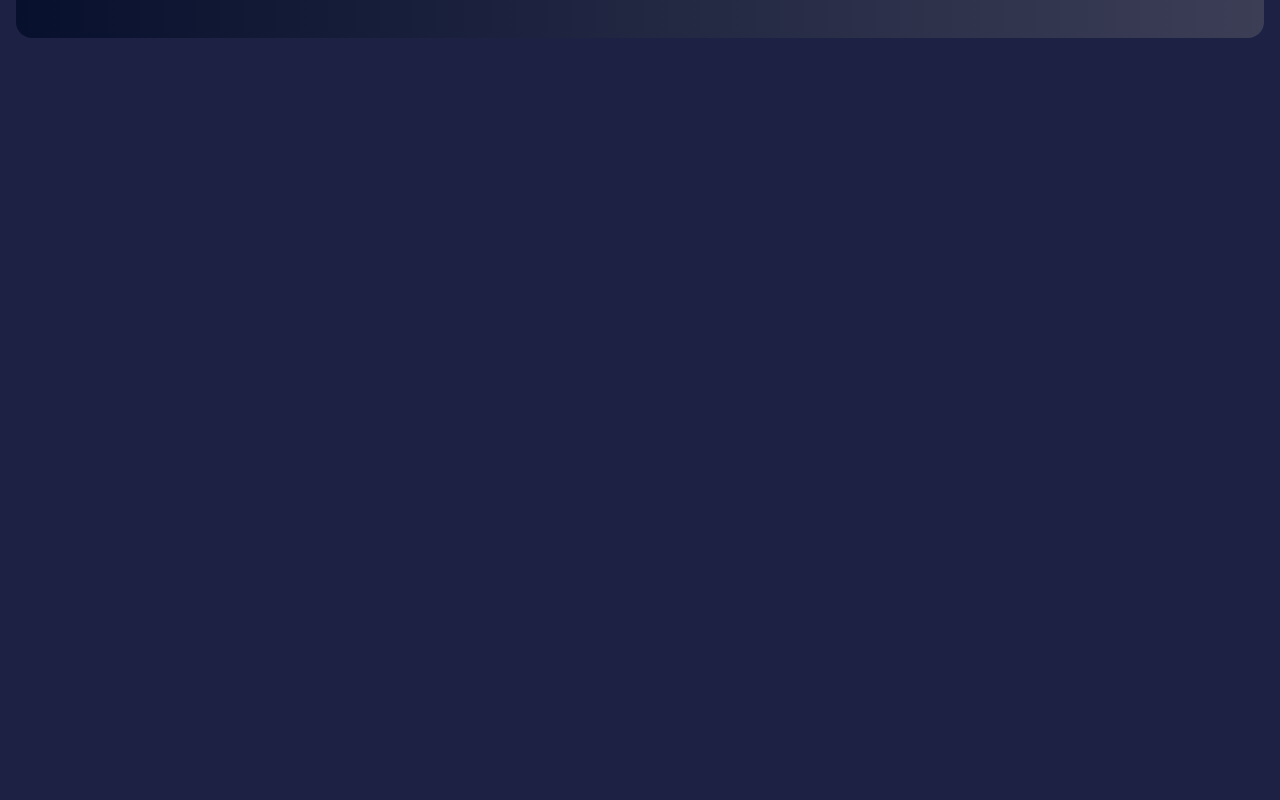
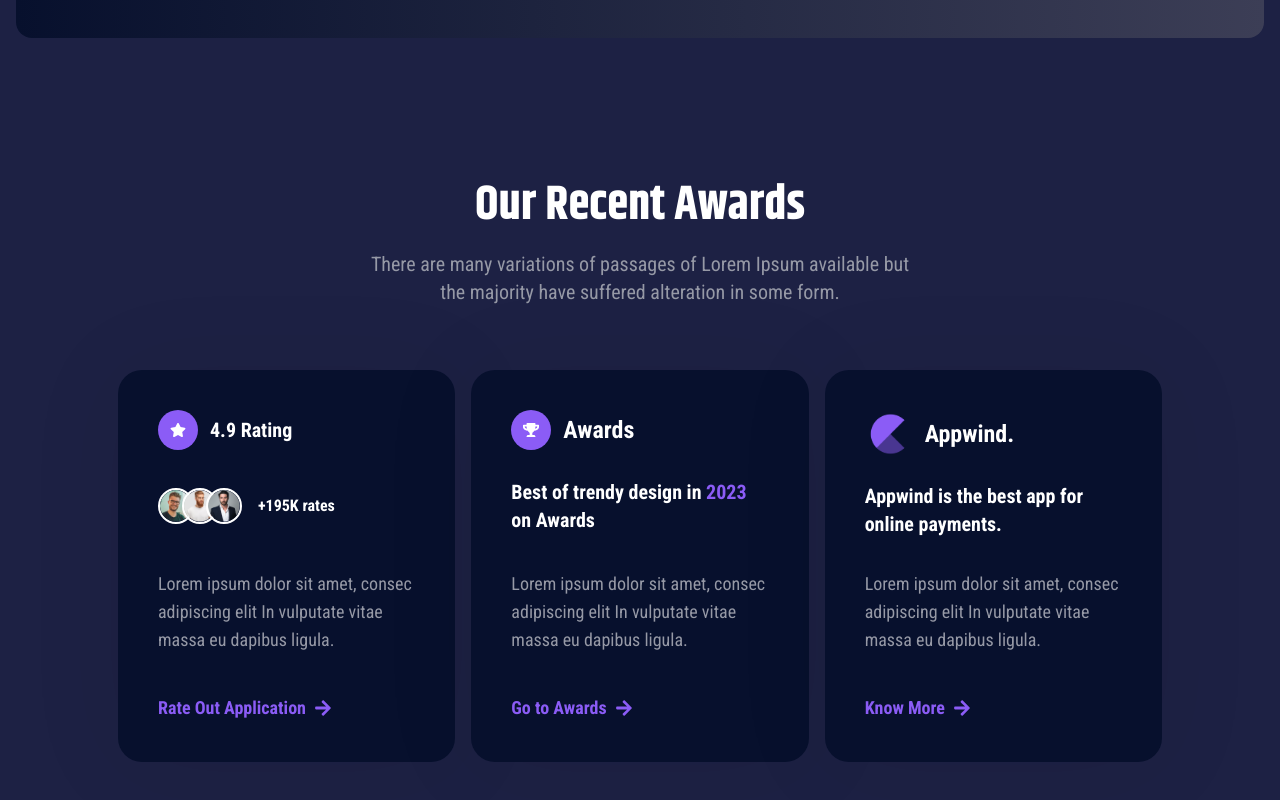
Before and after one commit to htuandev/appwind, a React (Create React App) app: page / in a window 1280 px wide. Shown: the part 686-1486 px from the top of the page. Before the commit the page ends 800 px from the top, so only its background shows below. Built offline with nearby package versions, Linux system fonts and the light colour scheme.

Commit message:
Features

```diff
--- a/src/App.js
+++ b/src/App.js
@@ -1,9 +1,11 @@
+import Features from './views/Features';
 import Hero from './views/Hero';
 
 function App() {
 	return (
 		<div className='App'>
 			<Hero />
+			<Features/>
 		</div>
 	);
 }
--- /dev/null
+++ b/src/views/Features.js
@@ -0,0 +1,100 @@
+import React from 'react';
+import {FaStar, FaArrowRight, FaTrophy} from 'react-icons/fa';
+
+export default function Features() {
+	return (
+		<section id='features'>
+			<div className=' box-screen mt-28'>
+				<div className=' flex px-4 justify-center'>
+					<div className=' px-4'>
+						<div className=' text-center mx-auto mb-16 max-w-[510px]'>
+							<div className='-mx-4'>
+								<h2 className=' text-main font-bold font-khand text-3xl sm:text-5xl mb-5'>Our Recent Awards</h2>
+								<p className='text-grey text-xl'>
+									There are many variations of passages of Lorem Ipsum available but the majority have suffered
+									alteration in some form.
+								</p>
+							</div>
+						</div>
+					</div>
+				</div>
+				<div className='grid grid-cols-1 md:grid-cols-2 xl:grid-cols-3 gap-y-6 gap-x-4 px-4 mb-8'>
+					<div className='flex flex-col justify-between rounded-3xl bg-white dark:bg-[#07102d] p-10 text-main shadow-[0_3px_100px_rgba(11,5,22,0.07)] sm:p-12 md:p-10 lg:p-12 xl:p-10 2xl:p-12'>
+						<div className='flex items-center mb-6'>
+							<div className='mr-3 text-white w-10 h-10 flex items-center justify-center bg-[#8b5cf6] rounded-full'>
+								<FaStar width='32' height='32' />
+							</div>
+							<span className='text-main text-xl font-bold'>4.9 Rating</span>
+						</div>
+						<div className='flex items-center mb-8'>
+							<div className='flex items-center'>
+								<img
+									src='./images/person-1.png'
+									alt='rating-person-1'
+									className=' w-9 rounded-full h-9 border-[2px] border-white'
+								/>
+								<img
+									src='./images/person-2.png'
+									alt='rating-person-2'
+									className=' w-9 rounded-full h-9 border-[2px] border-white -ml-3'
+								/>
+								<img
+									src='./images/person-3.png'
+									alt='rating-person-3'
+									className=' w-9 rounded-full h-9 border-[2px] border-white -ml-3'
+								/>
+							</div>
+							<span className='text-main font-bold inline-block pl-4'>+195K rates</span>
+						</div>
+						<div>
+							<p className='text-grey mb-10 text-lg'>
+								Lorem ipsum dolor sit amet, consec adipiscing elit In vulputate vitae massa eu dapibus ligula.
+							</p>
+							<span className='inline-flex items-center text-lg font-bold text-[#8b5cf6] gap-2 cursor-pointer hover:underline'>
+								Rate Out Application <FaArrowRight w='28' h='28' />
+							</span>
+						</div>
+					</div>
+					<div className='flex flex-col justify-between rounded-3xl bg-white dark:bg-[#07102d] p-10 text-main shadow-[0_3px_100px_rgba(11,5,22,0.07)] sm:p-12 md:p-10 lg:p-12 xl:p-10 2xl:p-12'>
+						<div className='flex items-center mb-6'>
+							<div className='mr-3 text-white w-10 h-10 flex items-center justify-center bg-[#8b5cf6] rounded-full'>
+								<FaTrophy />
+							</div>
+							<span className='text-main text-2xl font-bold'>Awards</span>
+						</div>
+						<div className='flex items-center mb-8'>
+							<span className='text-main text-xl font-bold'>
+								Best of trendy design in <span className='text-[#8b5cf6]'>2023</span> on Awards
+							</span>
+						</div>
+						<div>
+							<p className='text-grey mb-10 text-lg'>
+								Lorem ipsum dolor sit amet, consec adipiscing elit In vulputate vitae massa eu dapibus ligula.
+							</p>
+							<span className='inline-flex items-center text-lg font-bold text-[#8b5cf6] gap-2 cursor-pointer hover:underline'>
+								Go to Awards <FaArrowRight />
+							</span>
+						</div>
+					</div>
+					<div className='flex flex-col justify-between rounded-3xl bg-white dark:bg-[#07102d] p-10 text-main shadow-[0_3px_100px_rgba(11,5,22,0.07)] sm:p-12 md:p-10 lg:p-12 xl:p-10 2xl:p-12'>
+						<div className='flex items-center mb-6'>
+							<img src="/images/logo-icon.png" alt='logo' className='w-12 h-12 mr-3' />
+                            <span className='text-main text-2xl font-bold'>Appwind.</span>
+						</div>
+						<div className='flex items-center mb-8'>
+							<span className='text-main text-xl font-bold'>Appwind is the best app for online payments.</span>
+						</div>
+						<div>
+							<p className='text-grey mb-10 text-lg'>
+								Lorem ipsum dolor sit amet, consec adipiscing elit In vulputate vitae massa eu dapibus ligula.
+							</p>
+							<span className='inline-flex items-center text-lg font-bold text-[#8b5cf6] gap-2 cursor-pointer hover:underline'>
+								Know More <FaArrowRight />
+							</span>
+						</div>
+					</div>
+				</div>
+			</div>
+		</section>
+	);
+}
```
